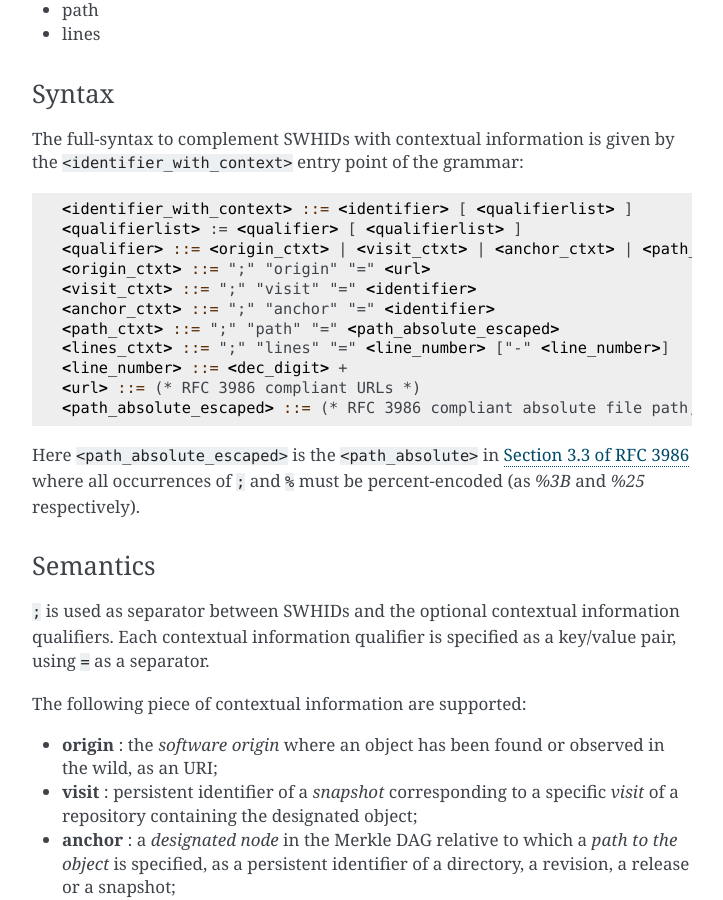
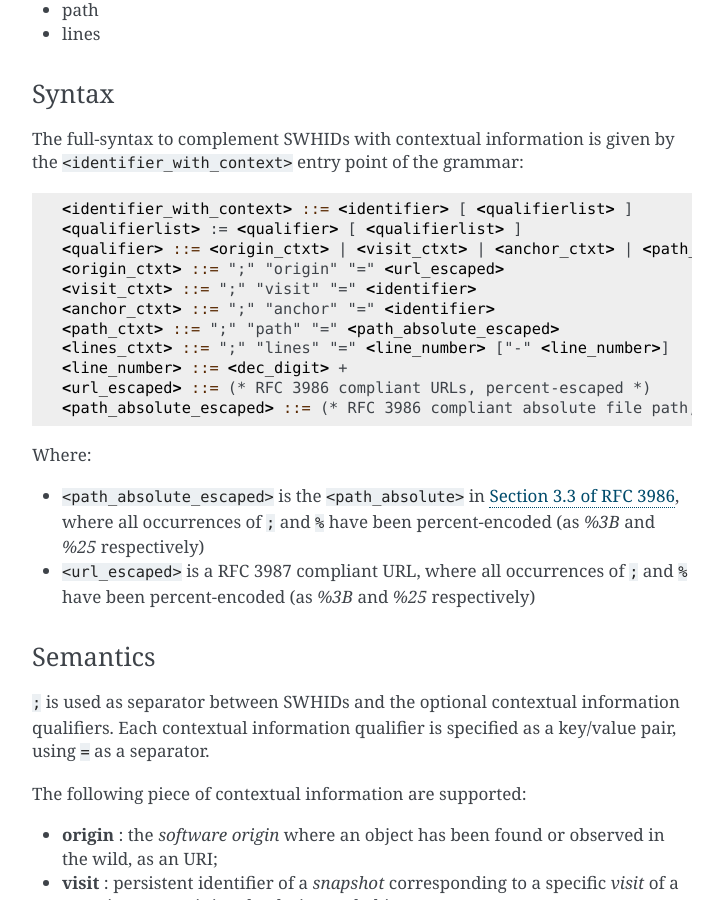
Before and after one commit to SoftwareHeritage/swh-model, a Sphinx documentation site: the page built from docs/persistent-identifiers.rst, in a window 1280 px wide and 900 px high, scrolled down 2974 px. Shown: the whole window, without its empty margins (388-1111 px from the left). Built offline with Sphinx 7.4.7, drawn with Linux system fonts in a browser that asks for light colours; pages that are not in the unit, such as notebooks, are missing from menus; cross-references to code outside the pages are shown as plain code.

Commit message:
SWHID: deal with escaping in origin qualifiers

```diff
--- a/docs/persistent-identifiers.rst
+++ b/docs/persistent-identifiers.rst
@@ -163,19 +163,23 @@ the ``<identifier_with_context>`` entry point of the grammar:
   <identifier_with_context> ::= <identifier> [ <qualifierlist> ]
   <qualifierlist> := <qualifier> [ <qualifierlist> ]
   <qualifier> ::= <origin_ctxt> | <visit_ctxt> | <anchor_ctxt> | <path_ctxt> |<lines_ctxt>
-  <origin_ctxt> ::= ";" "origin" "=" <url>
+  <origin_ctxt> ::= ";" "origin" "=" <url_escaped>
   <visit_ctxt> ::= ";" "visit" "=" <identifier>
   <anchor_ctxt> ::= ";" "anchor" "=" <identifier>
   <path_ctxt> ::= ";" "path" "=" <path_absolute_escaped>
   <lines_ctxt> ::= ";" "lines" "=" <line_number> ["-" <line_number>]
   <line_number> ::= <dec_digit> +
-  <url> ::= (* RFC 3986 compliant URLs *)
+  <url_escaped> ::= (* RFC 3986 compliant URLs, percent-escaped *)
   <path_absolute_escaped> ::= (* RFC 3986 compliant absolute file path, percent-escaped *)
 
-Here ``<path_absolute_escaped>`` is the ``<path_absolute>`` in `Section 3.3 of
-RFC 3986 <https://tools.ietf.org/html/rfc3986#section-3.3>`_ where all
-occurrences of ``;`` and ``%`` must be percent-encoded (as `%3B` and `%25`
-respectively).
+Where:
+
+- ``<path_absolute_escaped>`` is the ``<path_absolute>`` in `Section 3.3 of RFC
+  3986 <https://tools.ietf.org/html/rfc3986#section-3.3>`_, where all
+  occurrences of ``;`` and ``%`` have been percent-encoded (as `%3B` and `%25`
+  respectively)
+- ``<url_escaped>`` is a RFC 3987 compliant URL, where all occurrences of ``;``
+  and ``%`` have been percent-encoded (as `%3B` and `%25` respectively)
 
 
 Semantics
```
